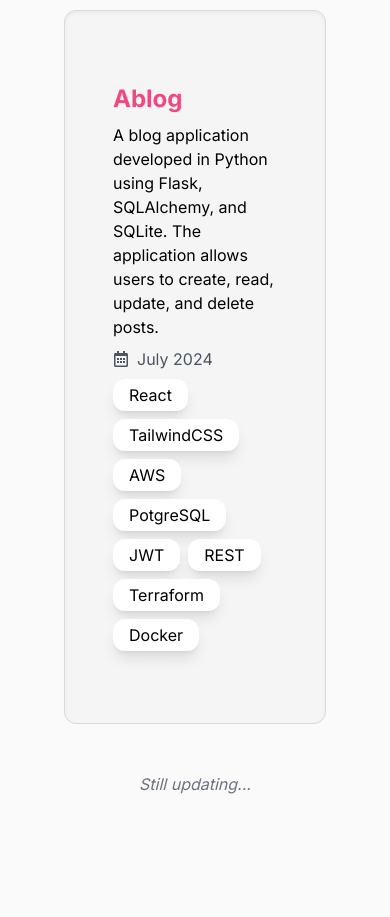
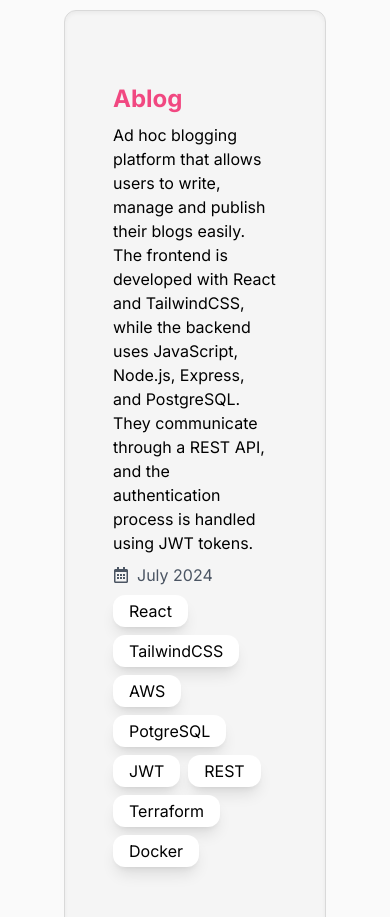
Before and after one commit to MarkGuo2002/markguo-portfolio, a React (Create React App) app: page / in a window 390 px wide. Shown: the part 6920-7837 px from the top of the page. Built offline with nearby package versions, Linux system fonts and the light colour scheme.

Commit message:
responsiveness problem fixed, padding problems, width...

```diff
--- a/src/AboutMe.js
+++ b/src/AboutMe.js
@@ -7,7 +7,7 @@ import satec from './assets/satec.png';
 import graduate from './assets/graduate.png';
 
 import Timeline from './Timeline';
-import AdditionalInfo from './AdditionalInfo';
+
 
 
 let timeline = [
--- a/src/Projects.js
+++ b/src/Projects.js
@@ -37,7 +37,7 @@ const projects = [
     {
         "image": ablog,
         "title":"Ablog",
-        "description":"A blog application developed in Python using Flask, SQLAlchemy, and SQLite. The application allows users to create, read, update, and delete posts.",
+        "description":"Ad hoc blogging platform that allows users to write, manage and publish their blogs easily. The frontend is developed with React and TailwindCSS, while the backend uses JavaScript, Node.js, Express, and PostgreSQL. They communicate through a REST API, and the authentication process is handled using JWT tokens.",
         "date":"July 2024",
         "tags": ["React", "TailwindCSS", "AWS", "PotgreSQL", "JWT", "REST", "Terraform", "Docker"]
     }
```
